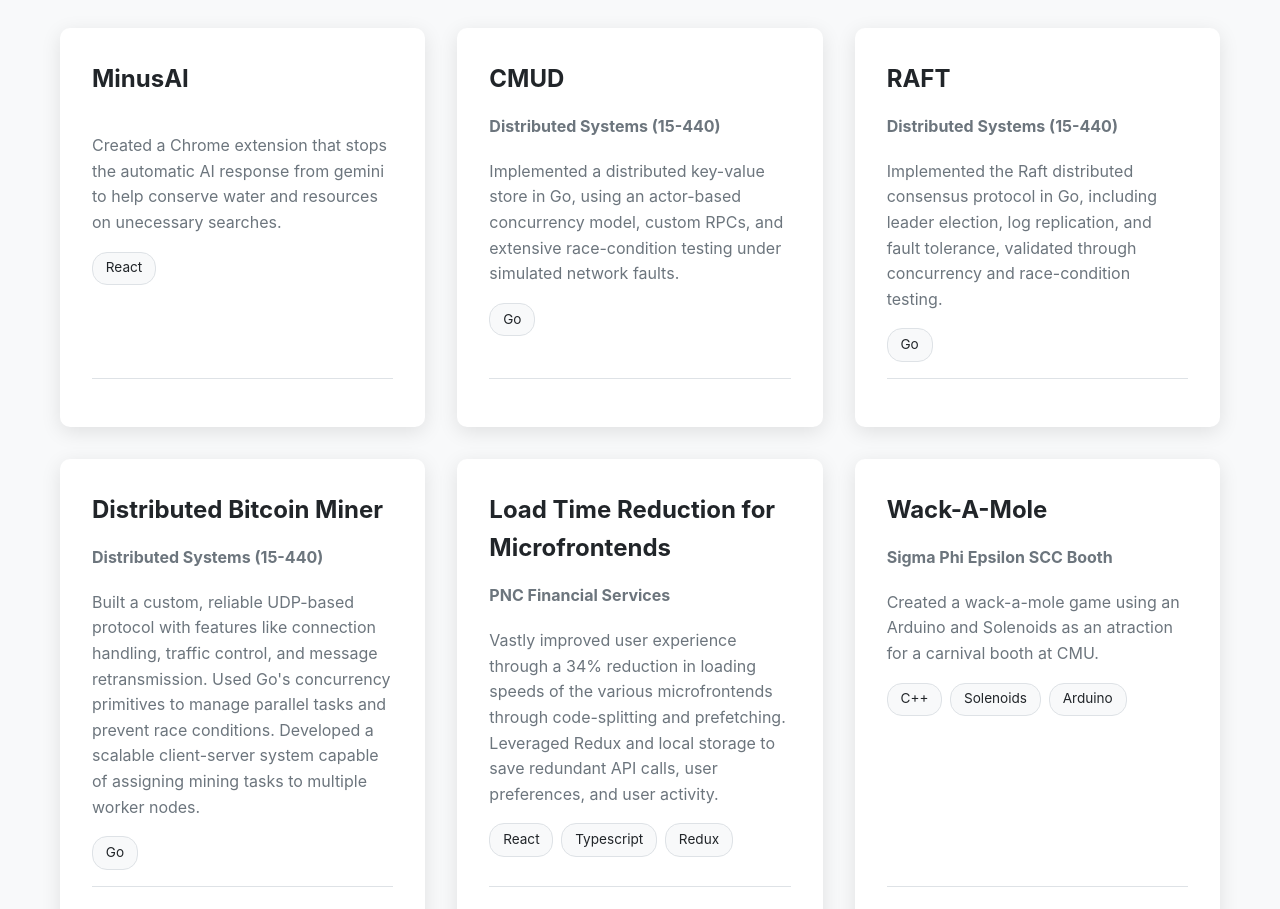
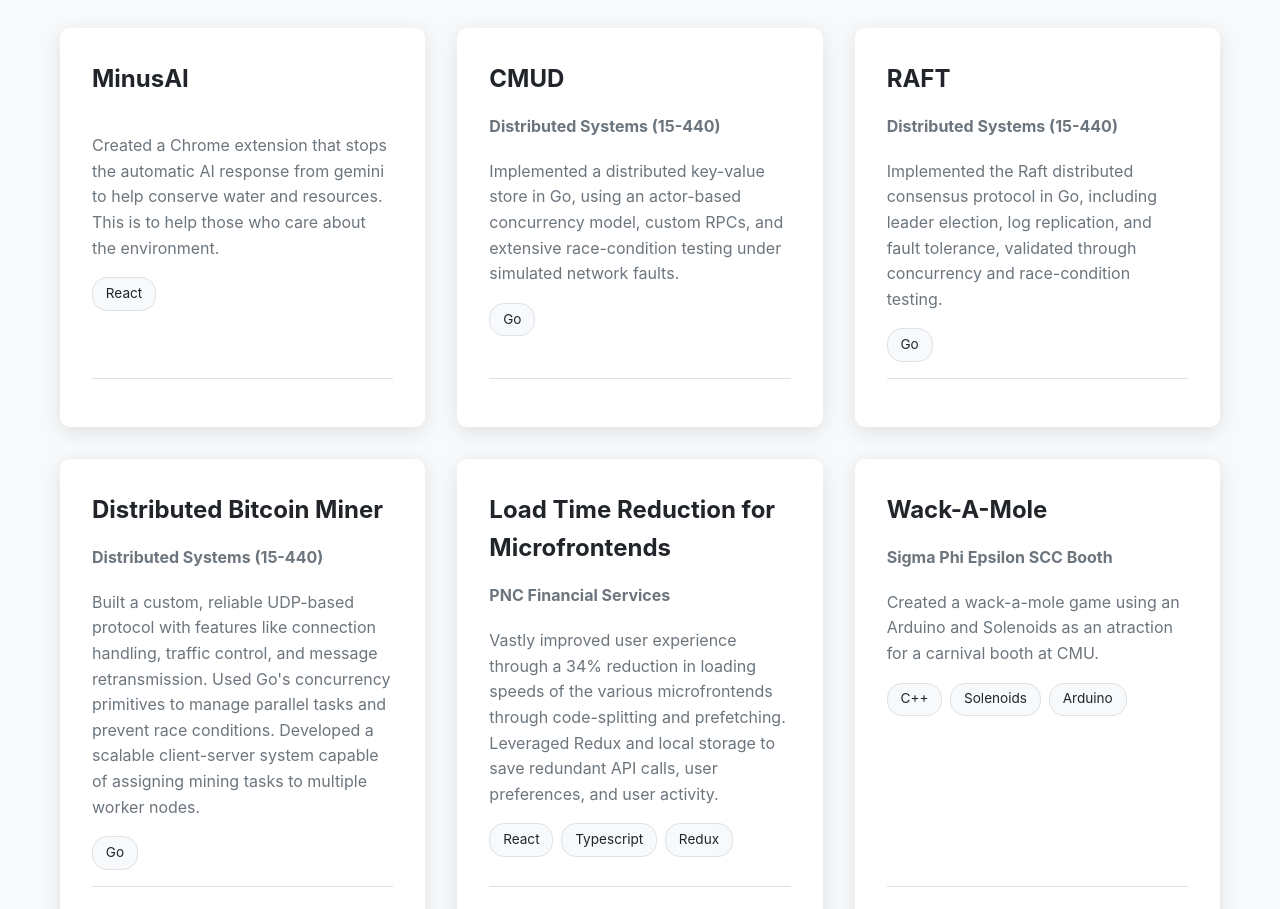
Before and after one commit to adasilva752/myPortfolio, a React (Vite) app: page / in a window 1280 px wide. Shown: the part 1120-2029 px from the top of the page. Built offline with nearby package versions, Linux system fonts and the light colour scheme.

Commit message:
adding public cname file

```diff
--- a/src/components/Projects.jsx
+++ b/src/components/Projects.jsx
@@ -98,7 +98,7 @@ function Projects() {
     {
       id: 13,
       title: 'MinusAI',
-      description: 'Created a Chrome extension that stops the automatic AI response from gemini to help conserve water and resources on unecessary searches.',
+      description: 'Created a Chrome extension that stops the automatic AI response from gemini to help conserve water and resources. This is to help those who care about the environment.',
       technologies: ['React'],
       Github: "https://github.com/adasilva752/minusAI"
     }
```
Also changed, not shown: 2 other files (tests, documents, lock files or other folders).
